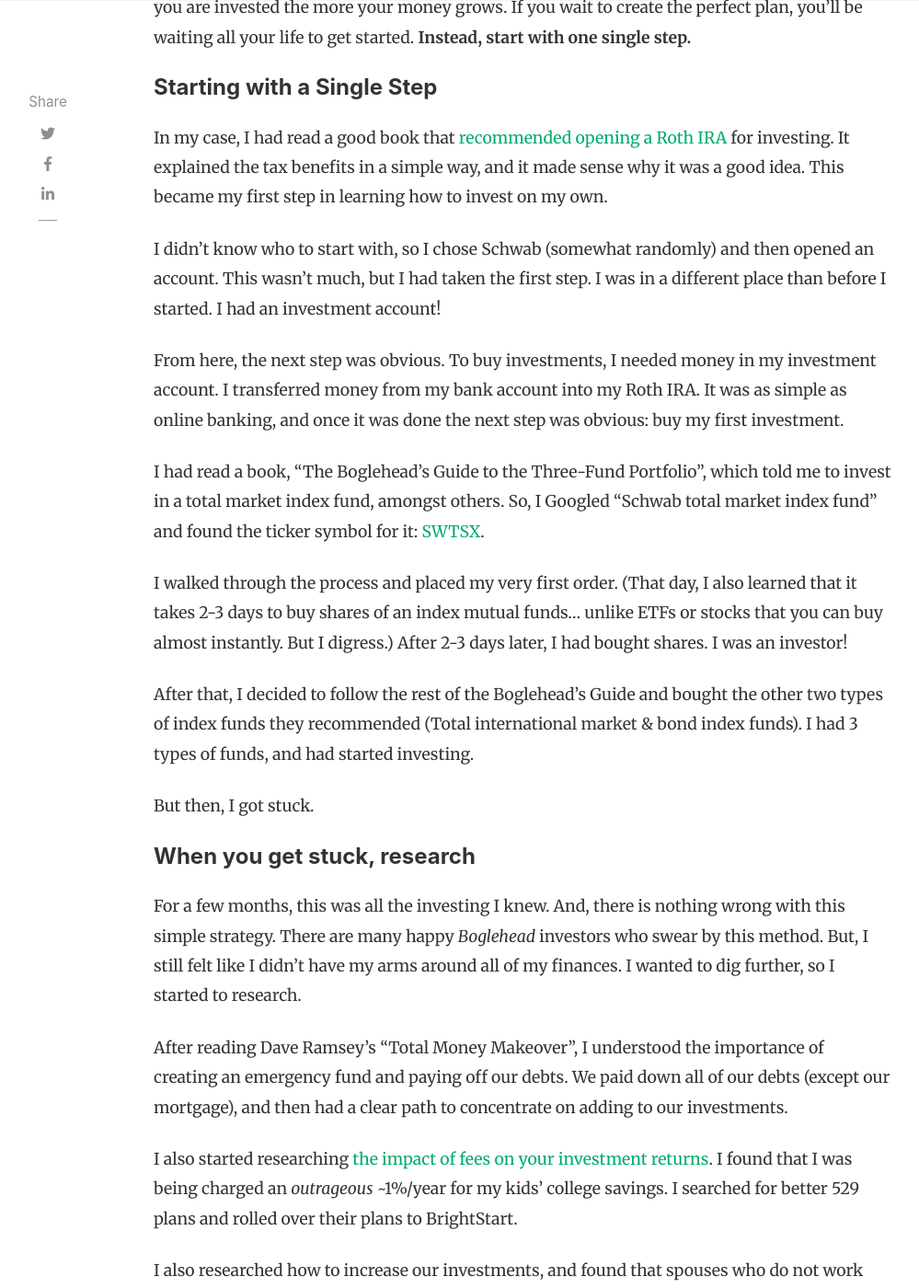
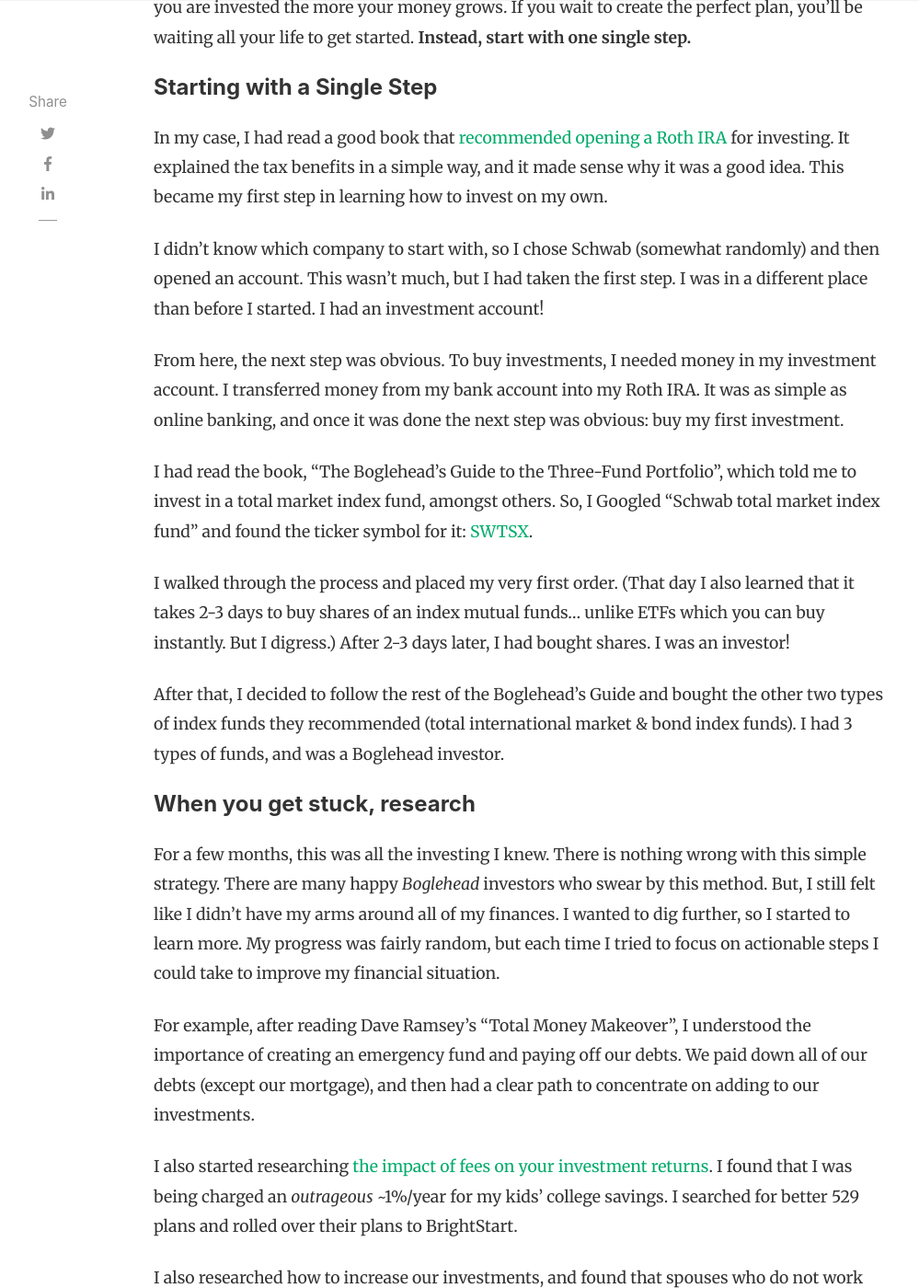
Before and after one commit to militaryinvestor/militaryinvestor.github.io, a Jekyll site: the page built from _posts/2022-08-15-Start-With-A-Single-Step.md, in a window 1280 px wide and 1400 px high, scrolled down 2097 px. Shown: the whole window at 92% size, without its empty margins (118-1117 px from the left). Built offline with Jekyll 4.4.1, drawn with Linux system fonts in a browser that asks for light colours; nearby versions of some CDN libraries; comment, search, counter and statistics services are not loaded.

Commit message:
Update 2022-08-15-Start-With-A-Single-Step.md

```diff
--- a/_posts/2022-08-15-Start-With-A-Single-Step.md
+++ b/_posts/2022-08-15-Start-With-A-Single-Step.md
@@ -32,23 +32,21 @@
 
 In my case, I had read a good book that [recommended opening a Roth IRA](https://www.militaryinvestor.org/Which-Investment-Accounts-Should-I-Use/) for investing.  It explained the tax benefits in a simple way, and it made sense why it was a good idea.  This became my first step in learning how to invest on my own.
 
-I didn't know who to start with, so I chose Schwab (somewhat randomly) and then opened an account.  This wasn't much, but I had taken the first step.  I was in a different place than before I started.  I had an investment account!
+I didn't know which company to start with, so I chose Schwab (somewhat randomly) and then opened an account.  This wasn't much, but I had taken the first step.  I was in a different place than before I started.  I had an investment account!
 
 From here, the next step was obvious.  To buy investments, I needed money in my investment account.   I transferred money from my bank account into my Roth IRA.  It was as simple as online banking, and once it was done the next step was obvious: buy my first investment.
 
-I had read a book, "The Boglehead's Guide to the Three-Fund Portfolio", which told me to invest in a total market index fund, amongst others.  So, I Googled "Schwab total market index fund" and found the ticker symbol for it: [SWTSX](https://www.schwab.com/research/mutual-funds/quotes/fees/swtsx).
+I had read the book, "The Boglehead's Guide to the Three-Fund Portfolio", which told me to invest in a total market index fund, amongst others.  So, I Googled "Schwab total market index fund" and found the ticker symbol for it: [SWTSX](https://www.schwab.com/research/mutual-funds/quotes/fees/swtsx).
 
-I walked through the process and placed my very first order.  (That day, I also learned that it takes 2-3 days to buy shares of an index mutual funds... unlike ETFs or stocks that you can buy almost instantly.  But I digress.)  After 2-3 days later, I had bought shares.  I was an investor!
+I walked through the process and placed my very first order.  (That day I also learned that it takes 2-3 days to buy shares of an index mutual funds... unlike ETFs which you can buy instantly.  But I digress.)  After 2-3 days later, I had bought shares.  I was an investor!
 
-After that, I decided to follow the rest of the Boglehead's Guide and bought the other two types of index funds they recommended (Total international market & bond index funds).  I had 3 types of funds, and had started investing.
-
-But then, I got stuck.
+After that, I decided to follow the rest of the Boglehead's Guide and bought the other two types of index funds they recommended (total international market & bond index funds).  I had 3 types of funds, and was a Boglehead investor.
 
 #### When you get stuck, research
 
-For a few months, this was all the investing I knew.  And, there is nothing wrong with this simple strategy.  There are many happy _Boglehead_ investors who swear by this method.  But, I still felt like I didn't have my arms around all of my finances.  I wanted to dig further, so I started to research.
+For a few months, this was all the investing I knew.  There is nothing wrong with this simple strategy.  There are many happy _Boglehead_ investors who swear by this method.  But, I still felt like I didn't have my arms around all of my finances.  I wanted to dig further, so I started to learn more.  My progress was fairly random, but each time I tried to focus on actionable steps I could take to improve my financial situation.
 
-After reading Dave Ramsey's "Total Money Makeover", I understood the importance of creating an emergency fund and paying off our debts.  We paid down all of our debts (except our mortgage), and then had a clear path to concentrate on adding to our investments.
+For example, after reading Dave Ramsey's "Total Money Makeover", I understood the importance of creating an emergency fund and paying off our debts.  We paid down all of our debts (except our mortgage), and then had a clear path to concentrate on adding to our investments.
 
 I also started researching [the impact of fees on your investment returns](https://www.militaryinvestor.org/Aggressively-Cut-Fees-to-Keep-More-of-Your-Profits/).  I found that I was being charged an _outrageous_ ~1%/year for my kids' college savings.  I searched for better 529 plans and rolled over their plans to BrightStart.
 
```
